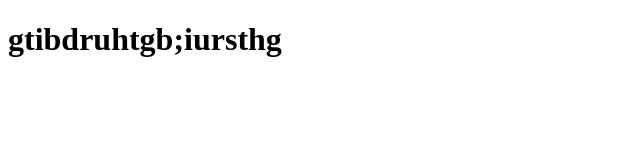
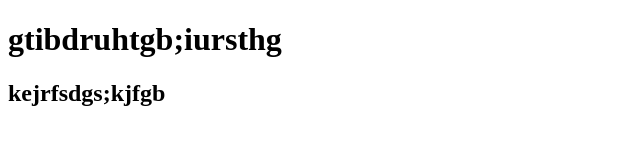
Before and after one commit to kidirbayevamirxon/project4, a plain HTML site: page index.html in a window 1280 px wide. Shown: the whole page, without its empty margins (0-640 px from the left). Drawn offline with Linux system fonts and the light colour scheme.

Commit message:
jhfgdhbn

```diff
--- a/index.html
+++ b/index.html
@@ -7,5 +7,6 @@
 </head>
 <body>
     <h1>gtibdruhtgb;iursthg</h1>
+    <h2>kejrfsdgs;kjfgb</h2>
 </body>
 </html>
```
